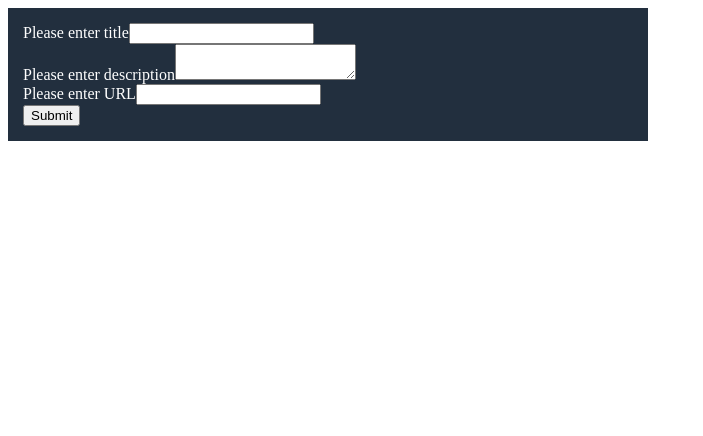
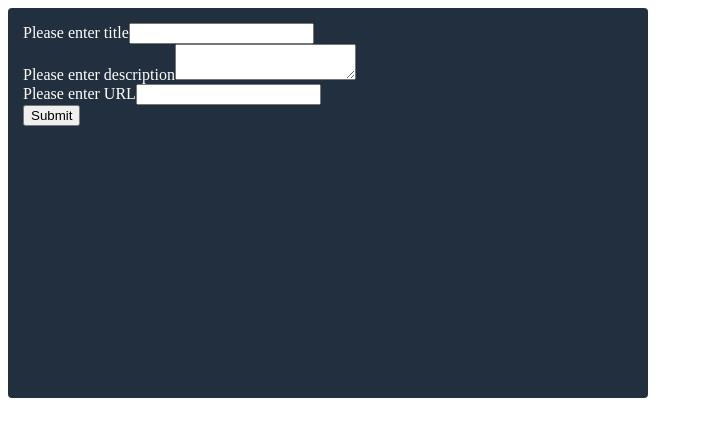
Before and after one commit to t0mclaudio/vanhackathon-thinkific-1, a React app: page / in a window 1280 px wide. Shown: the top 436 px of the page, without its empty margins (0-703 px from the left). Built offline with nearby package versions, Linux system fonts and the light colour scheme; the HTML template or start-up script is replaced by a standard one.

Commit message:
Move backgroundColor from outer div to Canvas

```diff
--- a/src/Create/Canvas.js
+++ b/src/Create/Canvas.js
@@ -14,6 +14,7 @@ const style = {
     maxWidth: '640px',
     minHeight: '390px',
     borderRadius: '4px',
-    padding: 0
+    padding: 0,
+    backgroundColor: '#222f3e'
   }
 }
--- a/src/Create/index.js
+++ b/src/Create/index.js
@@ -63,7 +63,7 @@ export default class Create extends React.Component {
   reportElapsedSeconds(elapsed) {
     if (this.state.stamps.includes(elapsed)) {
       this.player.current.pause()
-      this.player.current.seekTo(elapsed) // go to next second
+      this.player.current.seekTo(elapsed)
     }
   }
 
@@ -75,7 +75,6 @@ export default class Create extends React.Component {
     return (
       <div className="row mt-3" style={{ width: '990px' }}>
         <Canvas>
-          <div style={{ backgroundColor: '#222f3e' }}>
             {this.state.isComposing ?
               <ComposerWrapper
                 state={this.state}
@@ -97,7 +96,6 @@ export default class Create extends React.Component {
               /> :
               <Form handleInfoSubmit={info => this.handleInfoSubmit(info)} />
             }
-          </div>
           {this.state.isInfoSet ? <h2>{this.state.info.title}</h2> : "" }
           {this.state.isInfoSet && this.state.stamps.length > 0 ?
           <Link to="/view" className="btn btn-success" onClick={() => this.handleViewVideo()} >View video</Link>
```
